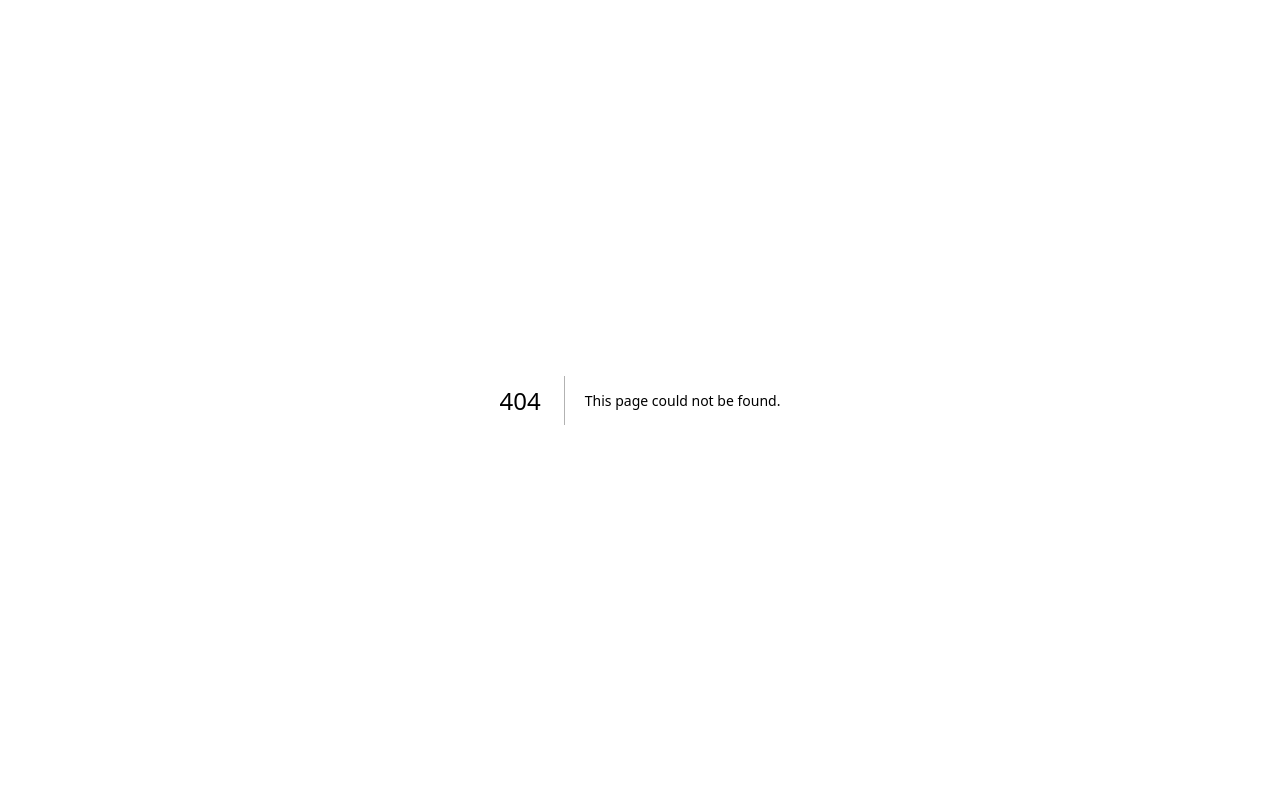
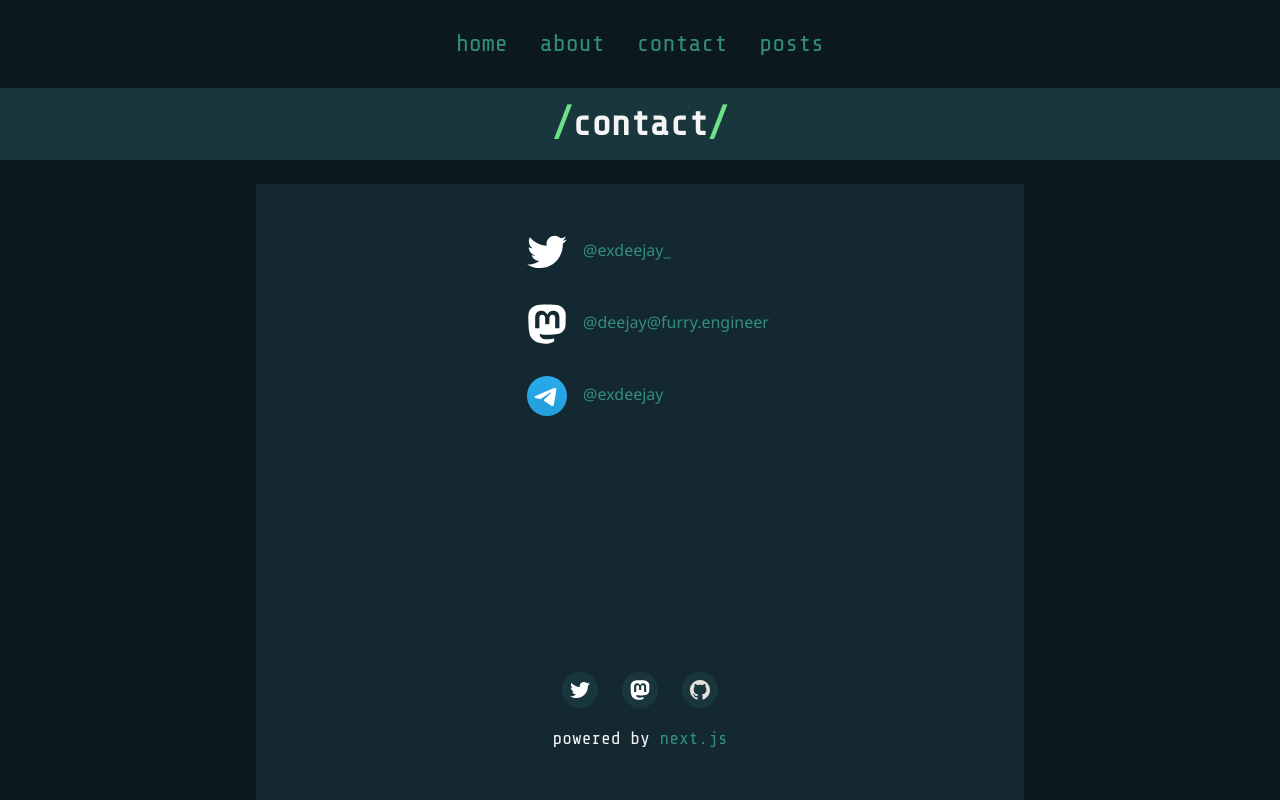
Before and after one commit to exdeejay/dotwildcard.com, a Next.js app in the folder next/: page /contact in a window 1280 px wide. Before the commit this address had no page. Built offline with nearby package versions, Linux system fonts and the light colour scheme.

Commit message:
full nextjs site parity

```diff
--- a/next/src/components/Footer.tsx
+++ b/next/src/components/Footer.tsx
@@ -17,7 +17,7 @@ function FooterLink({ name, href, imageUrl, extraClasses = '' }: FooterLinkProps
 
 export function Footer() {
     return (
-        <footer className="footer p-8 m-auto lg:w-[800px] font-mono">
+        <footer className="footer p-8 m-auto w-full md:w-[theme(screens.md)] font-mono">
             <ul className="flex justify-center items-center gap-6">
                 <FooterLink name="twitter" href="https://twitter.com/exdeejay_" imageUrl="/img/twitter_white.svg" />
                 <FooterLink name="mastodon" href="https://furry.engineer/@deejay" imageUrl="/img/mastodon_white.svg" />
--- a/next/src/components/Header.tsx
+++ b/next/src/components/Header.tsx
@@ -1,3 +1,4 @@
+import Head from "next/head";
 import { ListItem } from "./ListItem";
 
 export interface HeaderProps {
@@ -5,19 +6,22 @@ export interface HeaderProps {
 }
 
 export function Header({ title }: HeaderProps) {
-    return (
+    return <>
+        <Head>
+            <title>{title}</title>
+        </Head>
         <header className="inset-x-0 font-mono">
             <nav>
-                <ul className="flex justify-center text-2xl gap-12 py-7">
-                    <ListItem content="home" href="/" />
-                    <ListItem content="about" href="/about/" />
-                    <ListItem content="contact" href="/contact/" />
-                    <ListItem content="posts" href="/posts/" />
+                <ul className="flex justify-between text-xl md:justify-center md:text-2xl py-7">
+                    <ListItem href="/">home</ListItem>
+                    <ListItem href="/about/">about</ListItem>
+                    <ListItem href="/contact/">contact</ListItem>
+                    <ListItem href="/posts/">posts</ListItem>
                 </ul>
             </nav>
             <h1 className="w-full text-4xl font-bold p-4 bg-primary-700 text-center">
                 <span className="text-primary-200">/</span>{title}<span className="text-primary-200">/</span>
             </h1>
         </header>
-    );
+    </>;
 }
--- a/next/src/components/ListItem.tsx
+++ b/next/src/components/ListItem.tsx
@@ -1,12 +1,13 @@
 import Link from "next/link";
+import { ReactNode } from "react";
 
 export interface ListItemProps {
-    content: string;
     href: string;
+    children: ReactNode;
 }
 
-export function ListItem({ content, href }: ListItemProps) {
+export function ListItem({ href, children }: ListItemProps) {
     return (
-        <li><Link href={href}>{content}</Link></li>
+        <li className="mx-4"><Link href={href}>{children}</Link></li>
     )
 }
--- /dev/null
+++ b/next/src/components/Page.tsx
@@ -0,0 +1,18 @@
+import { ReactNode } from "react";
+import { Footer } from "./Footer";
+import { Header } from "./Header";
+
+export interface PageProps {
+    title: string;
+    children: ReactNode;
+}
+
+export function Page({ title, children }: PageProps) {
+    return <>
+        <Header title={title} />
+        <main className="grow w-full md:w-[theme(screens.md)] mx-auto mt-6 p-8 bg-primary-800">
+            {children}
+        </main>
+        <Footer />
+    </>
+}
--- a/next/src/pages/about.tsx
+++ b/next/src/pages/about.tsx
@@ -1,12 +1,11 @@
 import { Footer } from "@/components/Footer";
 import { Header } from "@/components/Header";
+import { Page } from "@/components/Page";
 
 export default function About() {
-    return <>
-        <Header title={'about'} />
-        <main className="grow lg:w-[800px] mx-auto mt-6 p-8 bg-primary-800">
-            hi there!
-        </main>
-        <Footer />
-    </>
+    return (
+        <Page title={'about'}>
+            hi
+        </Page>
+    )
 }
--- /dev/null
+++ b/next/src/pages/contact.tsx
@@ -0,0 +1,30 @@
+import { Footer } from "@/components/Footer";
+import { Header } from "@/components/Header";
+import { Page } from "@/components/Page";
+import { ReactNode } from "react";
+
+interface ContactListItemProps {
+    name: string;
+    href: string;
+    imageUrl: string;
+    children: ReactNode;
+}
+
+function ContactListItem({ name, href, imageUrl, children }: ContactListItemProps) {
+    return <li className="">
+        <img className="inline-block h-10 w-10 m-4" src={imageUrl} alt={name} title={name} />
+        <a className="inline-block" href={href}>{children}</a>
+    </li>;
+}
+
+export default function Contact() {
+    return <>
+        <Page title='contact'>
+            <ul className="mx-auto w-fit">
+                <ContactListItem name="twitter" href="https://twitter.com/exdeejay_" imageUrl="/img/twitter_white.svg">@exdeejay_</ContactListItem>
+                <ContactListItem name="mastodon" href="https://furry.engineer/@deejay" imageUrl="/img/mastodon_white.svg">@deejay@furry.engineer</ContactListItem>
+                <ContactListItem name="telegram" href="https://t.me/exdeejay" imageUrl="/img/telegram.svg">@exdeejay</ContactListItem>
+            </ul>
+        </Page>
+    </>
+}
--- a/next/src/pages/index.tsx
+++ b/next/src/pages/index.tsx
@@ -5,10 +5,10 @@ export default function Index() {
   return <>
     <header className="absolute inset-x-0">
         <nav>
-            <ul className="flex justify-center font-mono text-2xl gap-12 py-7">
-                <ListItem content="about" href="/about/" />
-                <ListItem content="contact" href="/contact/" />
-                <ListItem content="posts" href="/posts/" />
+            <ul className="flex font-mono justify-evenly text-xl md:justify-center md:text-2xl md:gap-8 py-7">
+                <ListItem href="/about/">about</ListItem>
+                <ListItem href="/contact/">contact</ListItem>
+                <ListItem href="/posts/">posts</ListItem>
             </ul>
         </nav>
     </header>
--- /dev/null
+++ b/next/src/pages/posts.tsx
@@ -0,0 +1,9 @@
+import { Page } from "@/components/Page";
+
+export default function Contact() {
+    return <>
+        <Page title='posts'>
+            none
+        </Page>
+    </>
+}
--- a/next/src/styles/globals.css
+++ b/next/src/styles/globals.css
@@ -17,7 +17,7 @@ html, body, #__next {
 
 html {
     box-sizing: border-box;
-    @apply text-zinc-200;
+    @apply text-zinc-100;
 }
 
 body {
@@ -26,10 +26,6 @@ body {
 
 *, *::before, *::after {
     box-sizing: inherit;
-}
-
-img {
-    min-width: 100%;
 }
 
 a {
```
